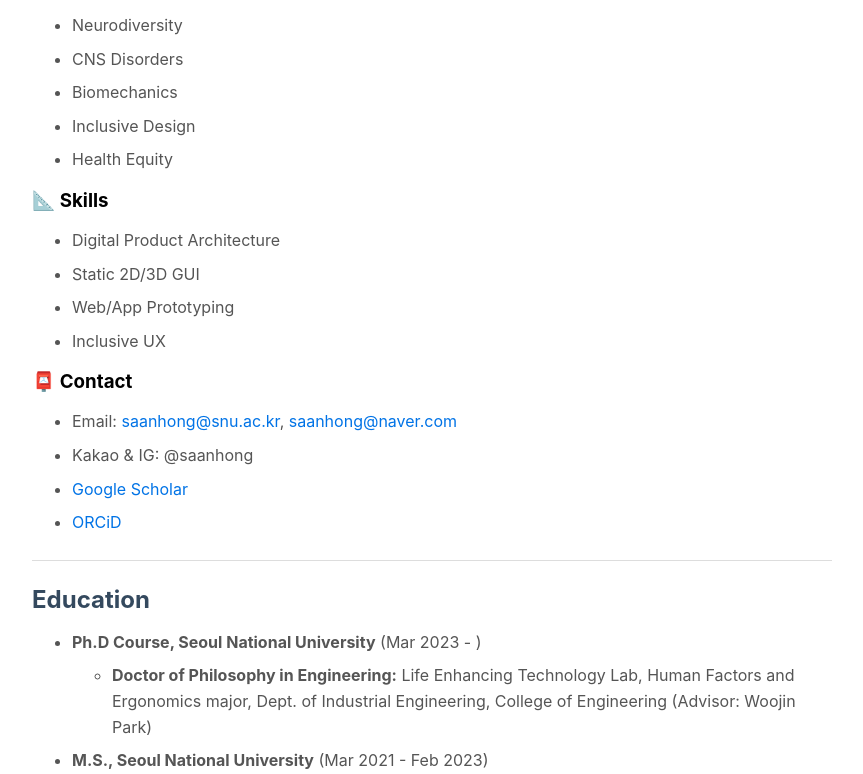
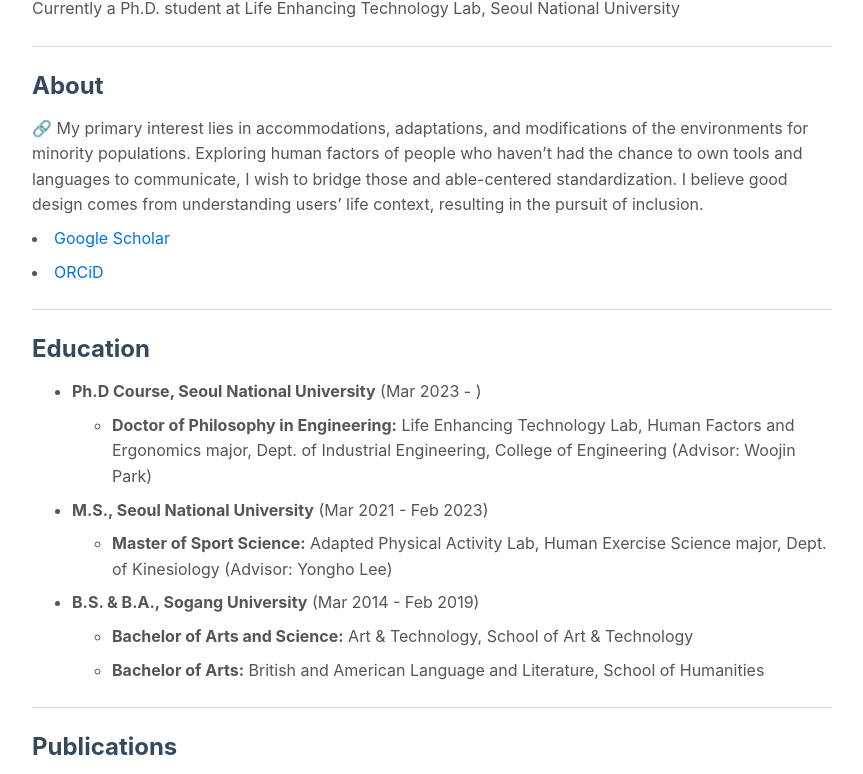
Before and after one commit to saanhong/redmountain, a plain HTML site: page index.html in a window 1280 px wide. Shown: the part 139-913 px from the top of the page, without its empty margins (208-1071 px from the left). Drawn offline with Linux system fonts and the light colour scheme.

Commit message:
index.html

```diff
--- a/index.html
+++ b/index.html
@@ -3,7 +3,7 @@
 <head>
     <meta charset="UTF-8">
     <meta name="viewport" content="width=device-width, initial-scale=1.0">
-    <title>SAN HONG | Redmountain Archive</title>
+    <title>redmountain archive</title>
     <style>
         body {
             font-family: -apple-system, BlinkMacSystemFont, 'Segoe UI', Roboto, 'Helvetica Neue', Arial, sans-serif;
@@ -50,38 +50,15 @@
 </head>
 <body>
     <div class="container">
-          <div class="divider"></div>
+        <h1>SAN HONG | redmountain </h1>
+        <p>Currently a Ph.D. student at Life Enhancing Technology Lab, Seoul National University</p>
 
-        <div class="flex-container">
-            <div class="flex-item">
-                <h3>🔍 Research Interest</h3>
-                <ul>
-                    <li>Neurodiversity</li>
-                    <li>CNS Disorders</li>
-                    <li>Biomechanics</li>
-                    <li>Inclusive Design</li>
-                    <li>Health Equity</li>
-                </ul>
-            </div>
-            <div class="flex-item">
-                <h3>📐 Skills</h3>
-                <ul>
-                    <li>Digital Product Architecture</li>
-                    <li>Static 2D/3D GUI</li>
-                    <li>Web/App Prototyping</li>
-                    <li>Inclusive UX</li>
-                </ul>
-            </div>
-            <div class="flex-item">
-                <h3>📮 Contact</h3>
-                <ul>
-                    <li>Email: <a href="mailto:saanhong@snu.ac.kr">saanhong@snu.ac.kr</a>, <a href="mailto:saanhong@naver.com">saanhong@naver.com</a></li>
-                    <li>Kakao & IG: @saanhong</li>
-                    <li><a href="https://scholar.google.com/citations?user=6lB9pykAAAAJ&hl=en&authuser=1">Google Scholar</a></li>
-                    <li><a href="https://orcid.org/0000-0002-8464-1002">ORCiD</a></li>
-                </ul>
-            </div>
-        </div>
+        <div class="divider"></div>
+
+        <h2>About</h2>
+        <p>🔗 My primary interest lies in accommodations, adaptations, and modifications of the environments for minority populations. Exploring human factors of people who haven’t had the chance to own tools and languages to communicate, I wish to bridge those and able-centered standardization. I believe good design comes from understanding users’ life context, resulting in the pursuit of inclusion.</p>
+      <li><a href="https://scholar.google.com/citations?user=6lB9pykAAAAJ&hl=en&authuser=1">Google Scholar</a></li>
+            <li><a href="https://orcid.org/0000-0002-8464-1002">ORCiD</a></li>
         <div class="divider"></div>
 
         <h2>Education</h2>
```
